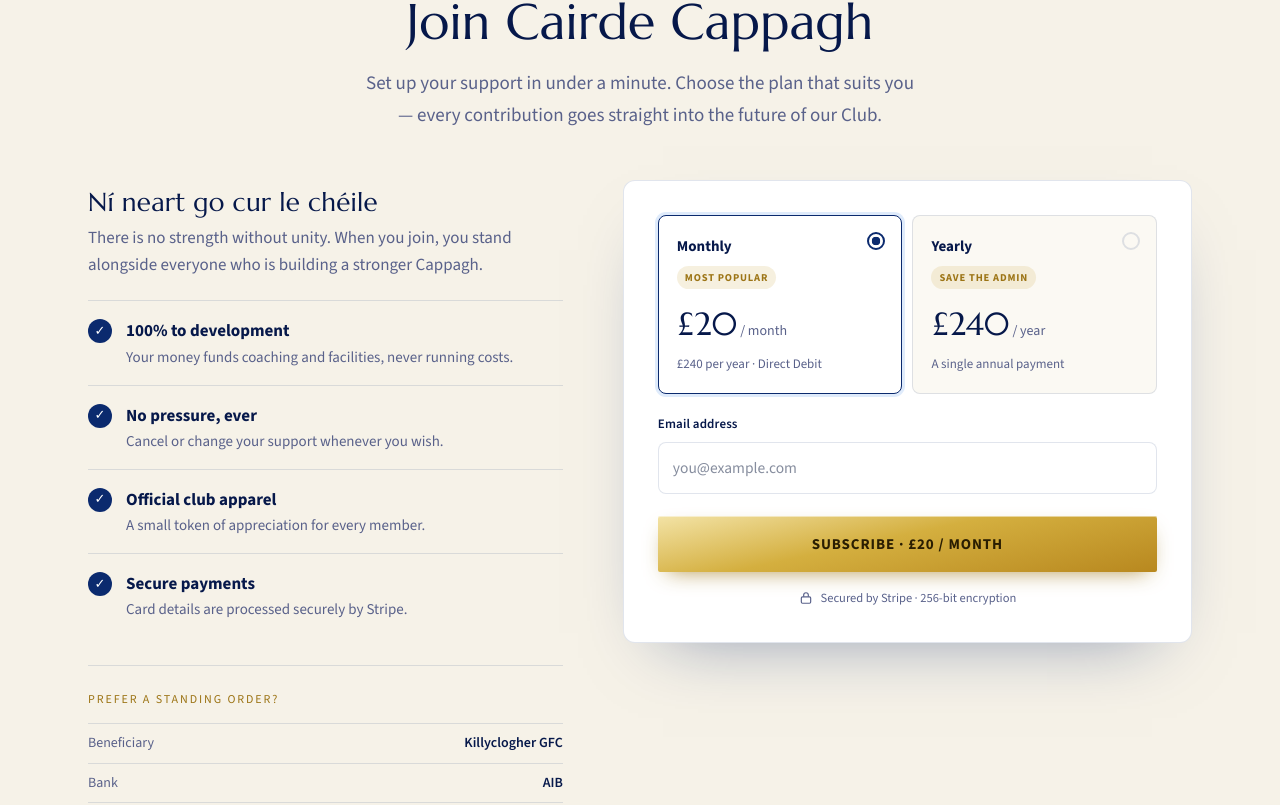
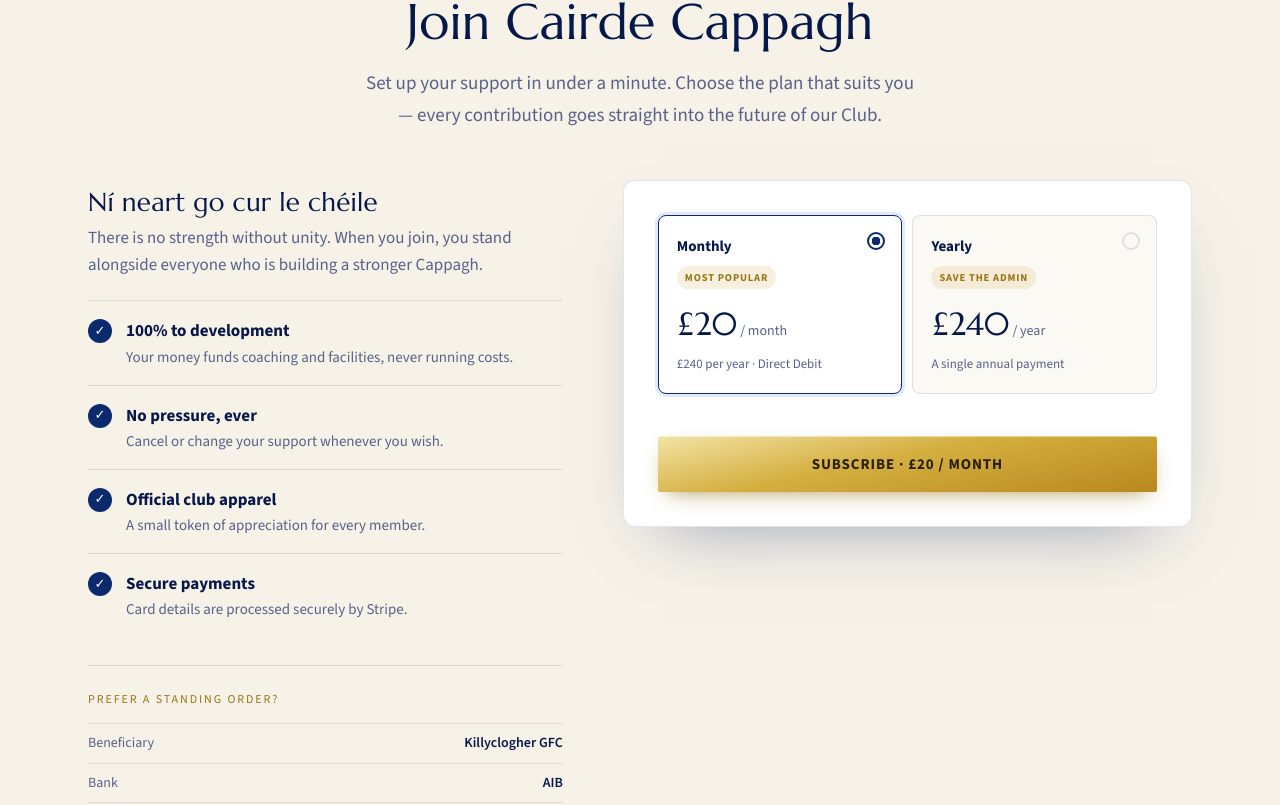
Before and after one commit to vincenzoJ/cairdecappagh, a Next.js app: page / in a window 1280 px wide. Shown: the part 5037-5842 px from the top of the page. Built offline with nearby package versions, Linux system fonts and the light colour scheme.

Commit message:
new design

```diff
--- a/app/components/Donate.tsx
+++ b/app/components/Donate.tsx
@@ -19,25 +19,18 @@ const PERKS = [
 
 export default function Donate() {
   const [plan, setPlan] = useState<Plan>("monthly");
-  const [email, setEmail] = useState("");
-  const [emailErr, setEmailErr] = useState("");
   const [loading, setLoading] = useState(false);
   const [error, setError] = useState<string | null>(null);
 
   async function handleSubmit(e: React.FormEvent) {
     e.preventDefault();
-    if (!/^[^@\s]+@[^@\s]+\.[^@\s]+$/.test(email)) {
-      setEmailErr("Enter a valid email address.");
-      return;
-    }
-    setEmailErr("");
     setLoading(true);
     setError(null);
     try {
       const res = await fetch("/api/checkout", {
         method: "POST",
         headers: { "Content-Type": "application/json" },
-        body: JSON.stringify({ plan, email }),
+        body: JSON.stringify({ plan }),
       });
       const data = await res.json();
       if (!res.ok) throw new Error(data.error ?? "Something went wrong");
@@ -105,30 +98,10 @@ export default function Donate() {
                   </button>
                 ))}
               </div>
-              <div className="field">
-                <label htmlFor="email">Email address</label>
-                <input
-                  id="email"
-                  className="inp"
-                  type="email"
-                  placeholder="you@example.com"
-                  inputMode="email"
-                  value={email}
-                  onChange={(e) => { setEmail(e.target.value); if (emailErr) setEmailErr(""); }}
-                />
-                {emailErr && <div className="errmsg">⚠ {emailErr}</div>}
-              </div>
               {error && <div className="errmsg" style={{ marginTop: 12 }}>⚠ {error}</div>}
               <button type="submit" className="btn btn-gold pay-btn" disabled={loading}>
                 {loading ? "Redirecting…" : plan === "monthly" ? "Subscribe · £20 / month" : "Pay £240 now"}
               </button>
-              <div className="secured">
-                <svg viewBox="0 0 24 24" fill="none" stroke="currentColor" strokeWidth="2">
-                  <rect x="4" y="10" width="16" height="11" rx="2" />
-                  <path d="M8 10V7a4 4 0 0 1 8 0v3" />
-                </svg>
-                Secured by Stripe · 256-bit encryption
-              </div>
             </form>
           </Reveal>
         </div>
--- a/app/components/FAQ.tsx
+++ b/app/components/FAQ.tsx
@@ -19,7 +19,7 @@ export default function FAQ() {
         <Reveal>
           <div style={{ textAlign: "center", maxWidth: 720, margin: "0 auto" }}>
             <span className="eyebrow center">Questions &amp; answers</span>
-            <h2 className="sec-title" style={{ maxWidth: "20ch", margin: "18px auto 0" }}>The honest answers</h2>
+            <h2 className="sec-title" style={{ maxWidth: "20ch", margin: "18px auto 0" }}>Your questions answered</h2>
             <p className="lead" style={{ marginTop: 18, maxWidth: "60ch", margin: "18px auto 0" }}>
               Everything you might be wondering about the Scheme, straight from the Club.
             </p>
--- a/app/globals.css
+++ b/app/globals.css
@@ -298,8 +298,6 @@ section { position: relative; }
 .checkout .field .errmsg { color: #c23b33; font-size: 12.5px; margin-top: 5px; display: flex; align-items: center; gap: 6px; }
 
 .pay-btn { width: 100%; margin-top: 22px; padding: 16px; font-size: 15px; }
-.secured { display: flex; align-items: center; justify-content: center; gap: 8px; margin-top: 16px; font-size: 12.5px; color: var(--muted); }
-.secured svg { width: 14px; height: 14px; }
 .standing-alt { margin-top: 28px; padding-top: 24px; border-top: 1px solid var(--line); }
 .standing-alt h5 { font-family: var(--font-body); font-size: 12px; letter-spacing: .16em; text-transform: uppercase; color: var(--gold-deep); margin: 0 0 14px; }
 .standing-row { display: flex; justify-content: space-between; padding: 8px 0; border-bottom: 1px solid var(--line); font-size: 14px; }
```
